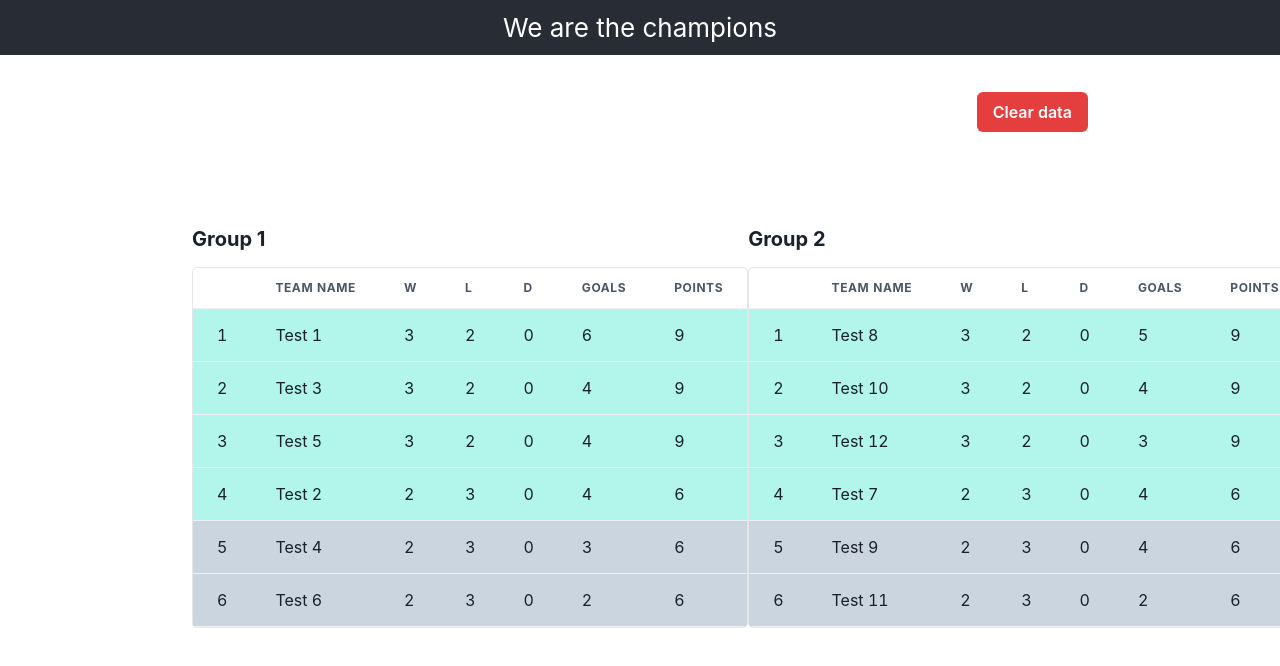
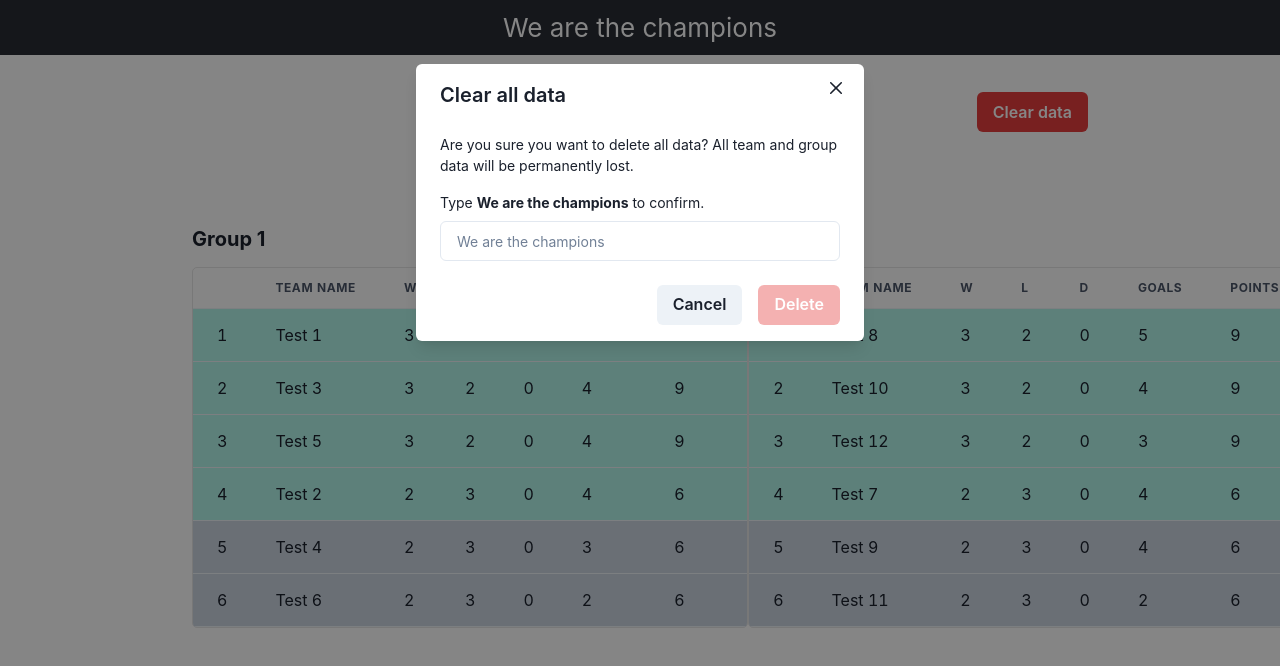
Before and after one commit to jerrylchong/we-are-the-champs-frontend, a React (Create React App) app: page / in a window 1280 px wide. Both pictures are taken after a click on the button "Clear data". Shown: the top 666 px of the page. Built offline with nearby package versions, Linux system fonts and the light colour scheme.

Commit message:
Add clear data modal

```diff
--- a/src/home/Homepage.js
+++ b/src/home/Homepage.js
@@ -1,5 +1,6 @@
 import { Button, Heading } from "@chakra-ui/react";
-import React from "react";
+import React, { useState } from "react";
+import ClearDataModal from "./components/ClearDataModal";
 import Empty from "./components/Empty";
 import StandingsTable from "./components/StandingsTable";
 import "./Homepage.css";
@@ -178,12 +179,16 @@ const Homepage = () => {
     },
   ];
 
+  const [isClearDataOpen, setClearDataOpen] = useState(false);
+
   return (
     <div className="Homepage">
       {records.length > 0 ? (
         <>
           <span className="Homepage-clear-btn-row">
-            <Button colorScheme="red">Clear data</Button>
+            <Button colorScheme="red" onClick={() => setClearDataOpen(true)}>
+              Clear data
+            </Button>
           </span>
           <div className="Homepage-group-standings">
             {records.map((g) => (
@@ -195,6 +200,7 @@ const Homepage = () => {
               </div>
             ))}
           </div>
+          <ClearDataModal isOpen={isClearDataOpen} setOpen={setClearDataOpen} />
         </>
       ) : (
         <Empty />
--- /dev/null
+++ b/src/home/components/ClearDataModal.js
@@ -0,0 +1,68 @@
+import React, { useState } from "react";
+import {
+  Modal,
+  ModalOverlay,
+  ModalContent,
+  ModalHeader,
+  ModalFooter,
+  ModalBody,
+  ModalCloseButton,
+  Button,
+  Text,
+  Input,
+  FormControl,
+  FormErrorMessage,
+} from "@chakra-ui/react";
+
+const CONFIRMATION_TEXT = "We are the champions";
+
+const ClearDataModal = ({ isOpen, setOpen }) => {
+  const [inputTouched, setInputTouched] = useState(false);
+  const [inputText, setInputText] = useState("");
+
+  return (
+    <Modal isOpen={isOpen} onClose={() => setOpen(false)}>
+      <ModalOverlay />
+      <ModalContent>
+        <ModalHeader>Clear all data</ModalHeader>
+        <ModalCloseButton />
+
+        <ModalBody>
+          <Text fontSize="sm">
+            Are you sure you want to delete all data? All team and group data
+            will be permanently lost.
+          </Text>
+          <Text
+            sx={{ marginTop: "1rem", marginBottom: "0.5rem" }}
+            fontSize="sm"
+          >
+            Type <strong>{CONFIRMATION_TEXT}</strong> to confirm.
+          </Text>
+          <FormControl
+            isInvalid={inputTouched && inputText !== CONFIRMATION_TEXT}
+          >
+            <Input
+              placeholder={CONFIRMATION_TEXT}
+              fontSize="sm"
+              onChange={(e) => setInputText(e.target.value)}
+              onBlur={() => setInputTouched(true)}
+            />
+            <FormErrorMessage>Text does not match</FormErrorMessage>
+          </FormControl>
+        </ModalBody>
+
+        <ModalFooter gap={4}>
+          <Button onClick={() => setOpen(false)}>Cancel</Button>
+          <Button
+            colorScheme="red"
+            isDisabled={inputText !== CONFIRMATION_TEXT}
+          >
+            Delete
+          </Button>
+        </ModalFooter>
+      </ModalContent>
+    </Modal>
+  );
+};
+
+export default ClearDataModal;
```
